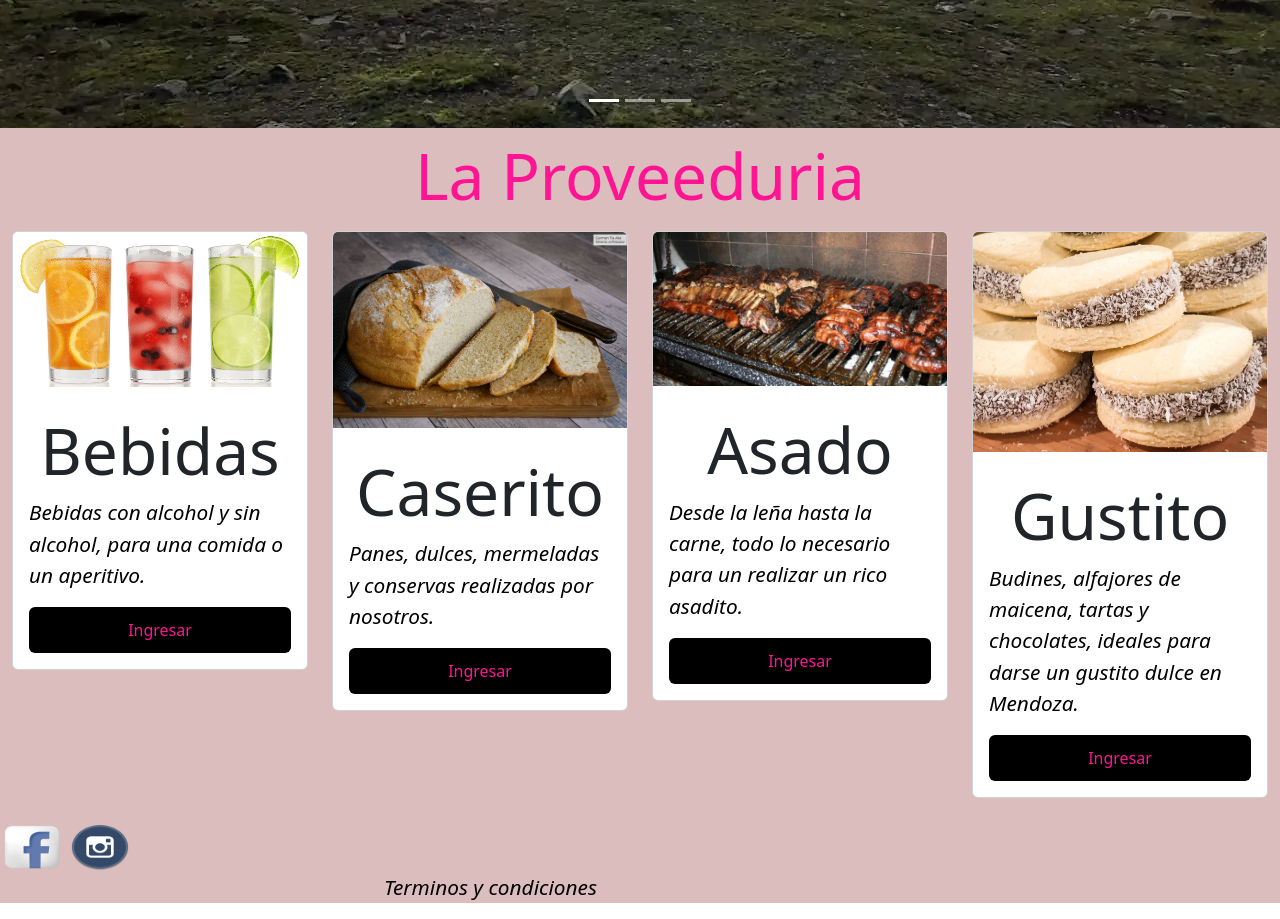
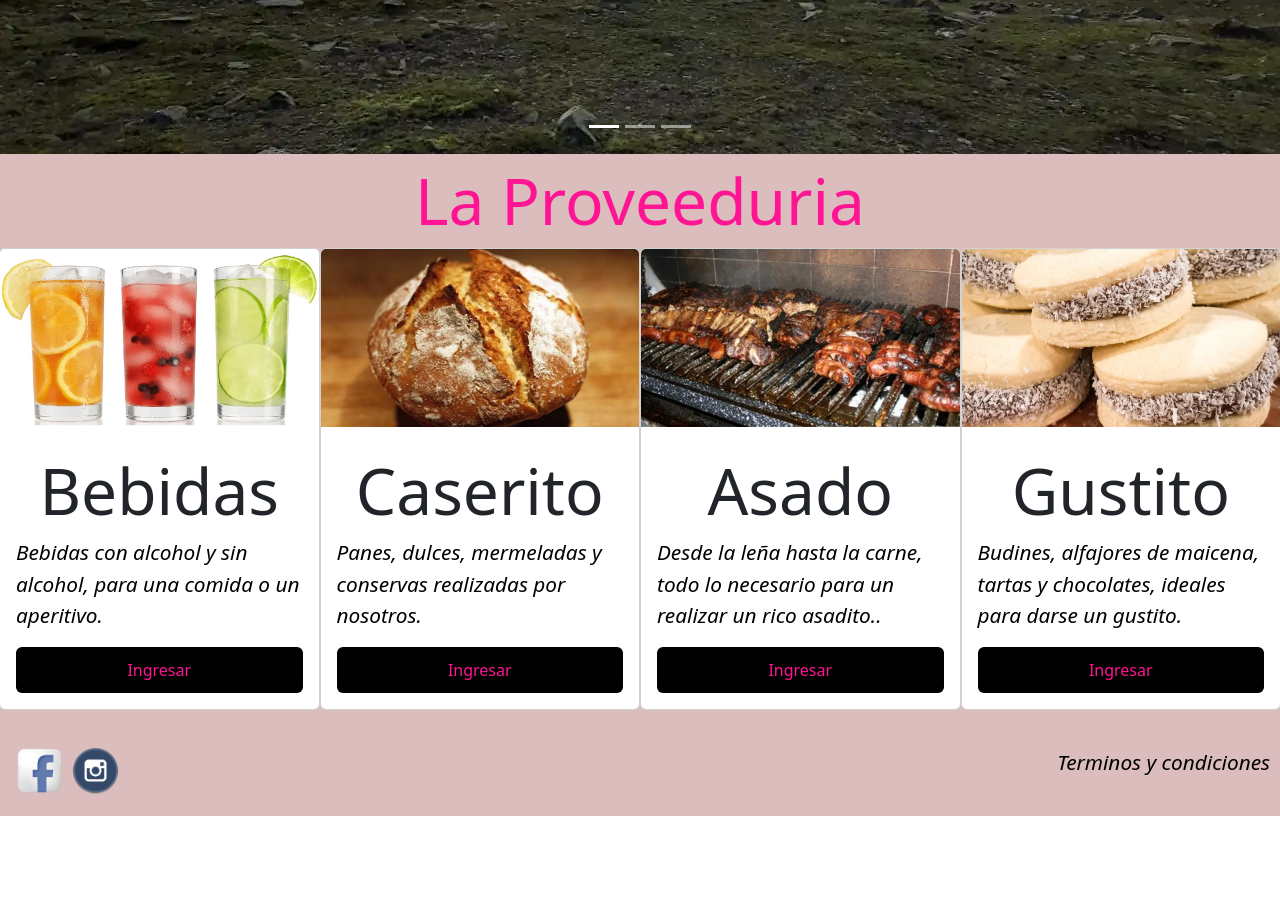
Before and after one commit to Gabriel151188/repoEntregaFinal, a website: page pages/shop.html in a window 1280 px wide. Shown: the part 400-1319 px from the top of the page. After the commit the page ends 1216 px from the top, so only its background shows below. Drawn offline with nearby package versions, Linux system fonts and the light colour scheme.

Commit message:
entrega final

```diff
--- a/pages/shop.html
+++ b/pages/shop.html
@@ -14,7 +14,7 @@
     <!--mi css-->
     <link rel="stylesheet" href="../css/main.css">
   </head>
-  <body>
+  <body class="oF">
     <!--inicia nav-->
     <nav class="navbar botonera navbar-expand-lg nav">
         <div class="container-fluid">
@@ -80,68 +80,73 @@
     <!--inicia sistema de grilla BS-->
     <main class="bgGral">
         <h1>La Proveeduria</h1>
-        <div class="container-fluid py-2">
-            <div class="row">
+
+          <div class="card-group">
             <article class="col-sm-12 col-md-6 col-lg-3 mb-3">
-                    <div class="card bgCard">
-                        <img src="../img/Shop/bebidas.png" class="card-img-top w-100 transform" alt="bebidas varias">
-                        <div class="card-body color">
+
+            <div class="card">
+              <img class="card-img-top" src="../img/Shop/bebida.webp" alt="bebidas varias">
+              <div class="card-body">
                 <h2 class="card-title">Bebidas</h2>
                 <p class="card-text">Bebidas con alcohol y sin alcohol, para una comida o un aperitivo.</p>
                 <a href="../error404.html" class="btn  center btn-gral">Ingresar</a>
               </div>
             </div>
           </article>
-                <!-- end card I -->
+
           <article class="col-sm-12 col-md-6 col-lg-3 mb-3">
-                    <div class="card bgCard">
-                        <img src="../img/Shop/pan-casero1.jpg" class="card-img-top w-100 transform" alt="Pan de campo">
-                        <div class="card-body color">
+            <div class="card">
+              <img class="card-img-top" src="../img/Shop/pan.webp" alt="Pan de campo">
+              <div class="card-body">
                 <h2 class="card-title">Caserito</h2>
                 <p class="card-text">Panes, dulces, mermeladas y conservas realizadas por nosotros.</p>
-                          <a href="../error404.html" class="btn center btn-gral">Ingresar</a>
+                <a href="../error404.html" class="btn  center btn-gral">Ingresar</a>
               </div>
             </div>
           </article>
-                <!-- end card II -->
+
           <article class="col-sm-12 col-md-6 col-lg-3 mb-3">
-                    <div class="card bgCard">
-                        <img src="../img/Shop/asado.JPG" class="card-img-top w-100 transform" alt="carne asandose">
-                        <div class="card-body color">
+            <div class="card">
+              <img class="card-img-top" src="../img/Shop/asado.webp" alt="carne asandose">
+              <div class="card-body">
                 <h2 class="card-title">Asado</h2>
-                          <p class="card-text">Desde la leña hasta la carne, todo lo necesario para un realizar un rico asadito.</p>
-                          <a href="../error404.html" class="btn center btn-gral">Ingresar</a>
+                <p class="card-text">Desde la leña hasta la carne, todo lo necesario para un realizar un rico asadito..</p>
+                <a href="../error404.html" class="btn  center btn-gral">Ingresar</a>
               </div>
             </div>
           </article>
-                <!-- end card III-->
+
           <article class="col-sm-12 col-md-6 col-lg-3 mb-3">
-                    <div class="card bgCard">
-                        <img src="../img/Shop/alfajor.jpeg" class="card-img-top w-100 transform" alt="alfajor de maicena">
-                        <div class="card-body color">
+            <div class="card">
+              <img class="card-img-top" src="../img/Shop/alfajor.webp" alt="alfajor de maicena">
+              <div class="card-body">
                 <h2 class="card-title">Gustito</h2>
-                          <p class="card-text">Budines, alfajores de maicena, tartas y chocolates, ideales para darse un gustito dulce en Mendoza.</p>
-                          <a href="../error404.html" class="btn center btn-gral">Ingresar</a>
+                <p class="card-text">Budines, alfajores de maicena, tartas y chocolates, ideales para darse un gustito.</p>
+                <a href="../error404.html" class="btn  center btn-gral">Ingresar</a>
               </div>
             </div>
           </article>
-                <!-- end card IV -->
 
           </div>
-            <!-- end row -->
-        </div>
-        <!-- end container -->
      </main>
 
     <!--end grilla BS-->
     <footer class="bgGral">
+      <div class="aux1">
+          <div class="aux2">
               <a href="https://es-la.facebook.com/" target="_blank">
                   <img src="../img/redes/facebook.png" alt="Seguinos en Facebook" class="imagen-red"></a>
               <a href="https://instagram.com" target="_blank">
                   <img src="../img/redes/instagram.png" alt="Seguinos en Instagram" class="imagen-red"></a>
+          </div>
+          <div>
+            <a href="../error404.html" class="txtNon">
+            <p class="borP">
+                Terminos y condiciones</p>
+            </a>
+          </div>
 
-     <p class="borP">Terminos y condiciones</p>
-
+      </div>
 </footer>
 
     <!--js BS-->
--- a/scss/_commons.scss
+++ b/scss/_commons.scss
@@ -1,3 +1,7 @@
+.oF{
+    overflow-x: hidden;
+}
+
 h1,h2{
     text-align: center;
     color: $letterColor;
@@ -7,8 +11,17 @@ h1,h2{
 
     .bgGral{
         background-color: $secondaryColor;
+        margin: -1px;
     }
 
+    .aux1{
+        display: flex;
+        align-items: center;
+    }
+
+    .aux2{
+        padding: 20px 15px;
+    }
 
 
     .center{
@@ -27,8 +40,6 @@ h1,h2{
     }
 
 
-
-
     .main{
         section{
                 p{
@@ -44,26 +55,25 @@ h1,h2{
         display: flex;
         align-items: center;
         justify-content: flex-start;
-        padding-top: 10px;
+        padding: 20px 15px;
         p{
             margin-left: 30%;
+            width: 100%;
         }
     }
 
     .borP{
-        margin-left: 30%;
+        margin-left: 0%;
     }
-
-
 
     .img-mza{
         width: $wiLg;
         object-fit: cover;
         margin-top: 10px;
     }
+
     .imagen-red{
         width: 5%;
-        height: 50px;
     }
 
     .map{
@@ -89,7 +99,6 @@ h1,h2{
         justify-items: center;
     }
 
-
     .btn-gral{
         display: flex;
         color: $letterColor;
@@ -102,7 +111,7 @@ h1,h2{
         justify-items: center;
         }
 
-    .conAl{
+    .conAl {
         padding: $padMd;
         font-style: oblique;
         display: grid;
--- a/scss/_nav.scss
+++ b/scss/_nav.scss
@@ -14,7 +14,8 @@
 
     a{
         img{
-            width: 15%;
+            width: 20%;
+            filter: brightness(0.5);
         }
     }
     ul{
--- a/scss/_vars.scss
+++ b/scss/_vars.scss
@@ -4,6 +4,7 @@
 $mainColor:rgb(198 149 149);
 $secondaryColor:rgb(219 189 189);
 $letterColor:deeppink;
+
 
 //font
 $mainFont: 'Kanit', sans-serif;
```
Also changed, not shown: error404.html (+2 -5 lines), index.html (+14 -10 lines), package.json (+4 -3 lines), pages/contacto.html (+12 -12 lines), pages/destino.html (+15 -9 lines), pages/nosotros.html (+16 -21 lines), pages/servicios.html (+17 -11 lines), css/main.css, img/Shop/alfajor.webp (added), img/Shop/asado.webp (added), img/Shop/bebida.webp (added), img/Shop/pan.webp (added), scss/main.scss (line endings or trailing spaces), 1 other file. Lines whose indentation alone changed are shown as unchanged.
